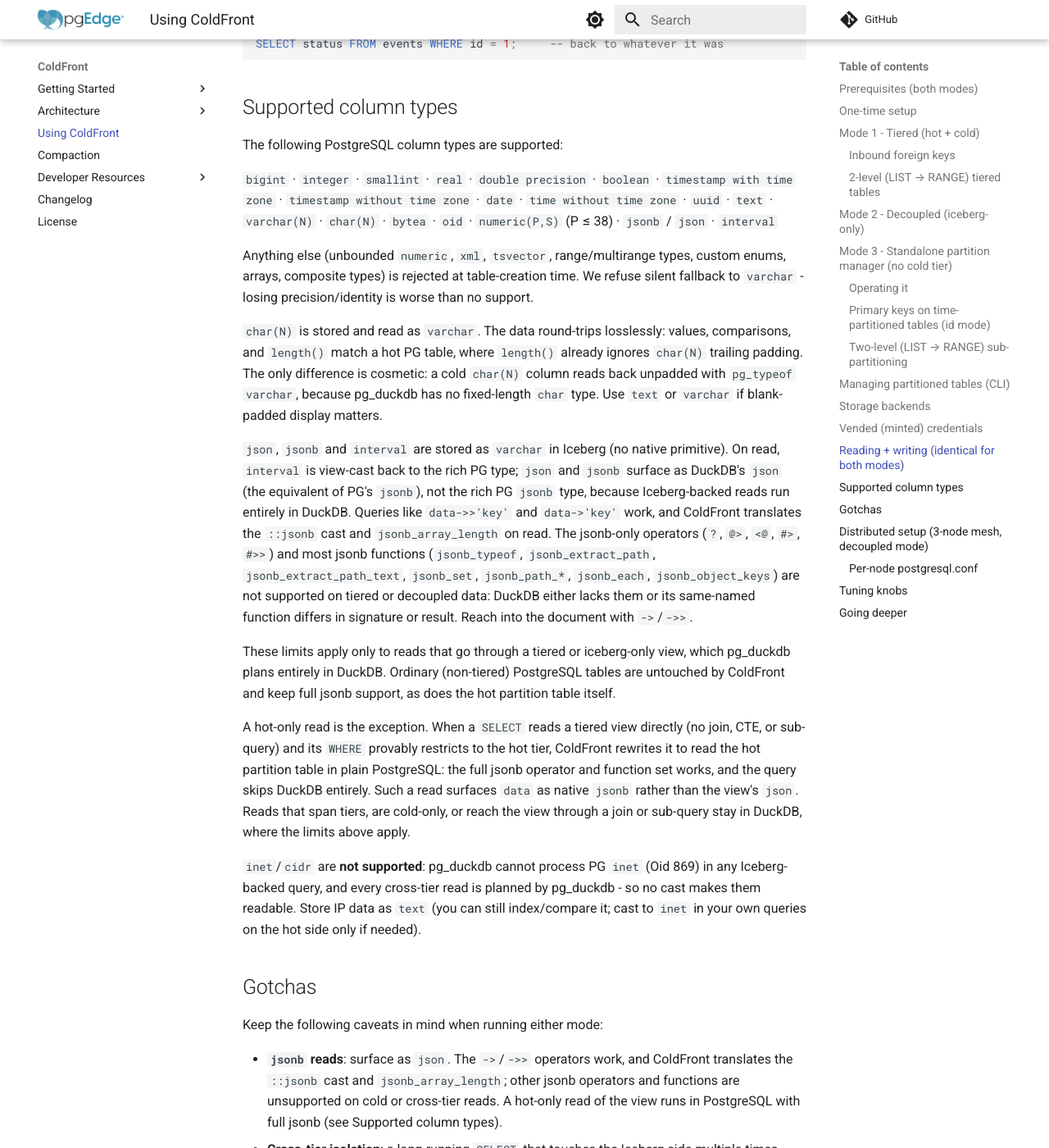
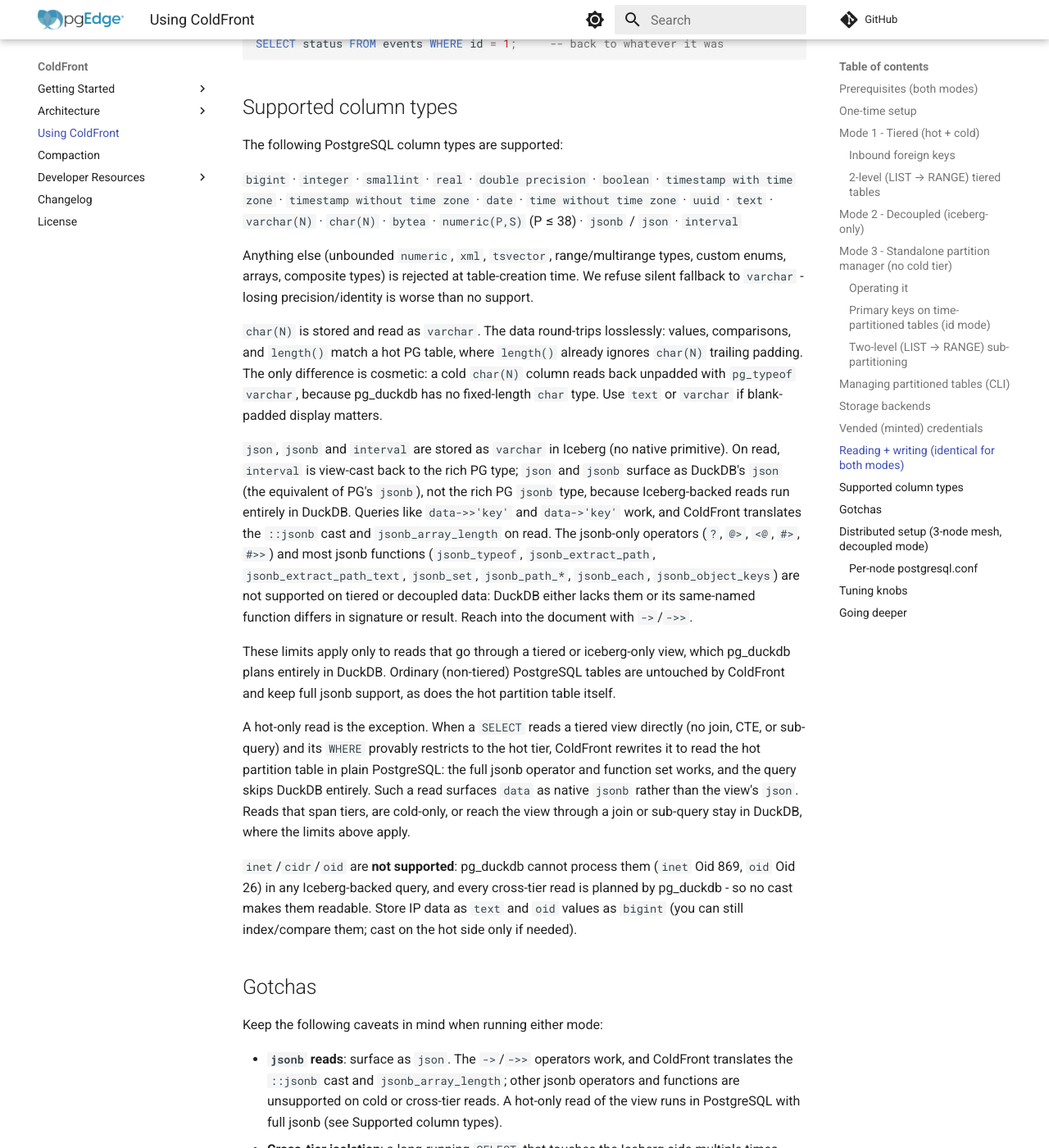
Before and after one commit to pgEdge/coldfront, an MkDocs documentation site: the page built from docs/usage.md, in a window 1280 px wide and 1400 px high, scrolled down 10965 px. Shown: the whole window at 82% size. Built offline with MkDocs 1.6.1 and Material for MkDocs 9.7.7, drawn with Linux system fonts in a browser that asks for light colours; comment, search, counter and statistics services are not loaded.

Commit message:
fix: reject oid columns as unsupported (#57)

```diff
--- a/docs/usage.md
+++ b/docs/usage.md
@@ -591,11 +591,11 @@ query skips DuckDB entirely. Such a read surfaces `data` as native
 cold-only, or reach the view through a join or sub-query stay in DuckDB,
 where the limits above apply.
 
-`inet`/`cidr` are **not supported**: pg_duckdb cannot process PG `inet`
-(Oid 869) in any Iceberg-backed query, and every cross-tier read is
-planned by pg_duckdb - so no cast makes them readable. Store IP data as
-`text` (you can still index/compare it; cast to `inet` in your own
-queries on the hot side only if needed).
+`inet`/`cidr`/`oid` are **not supported**: pg_duckdb cannot process them
+(`inet` Oid 869, `oid` Oid 26) in any Iceberg-backed query, and every
+cross-tier read is planned by pg_duckdb - so no cast makes them readable.
+Store IP data as `text` and `oid` values as `bigint` (you can still
+index/compare them; cast on the hot side only if needed).
 
 ## Gotchas
 
```
Also changed, not shown: other parts of docs/usage.md (+1 -1 lines), docs/architecture_decoupled.md (+4 -4 lines), 5 other files.
